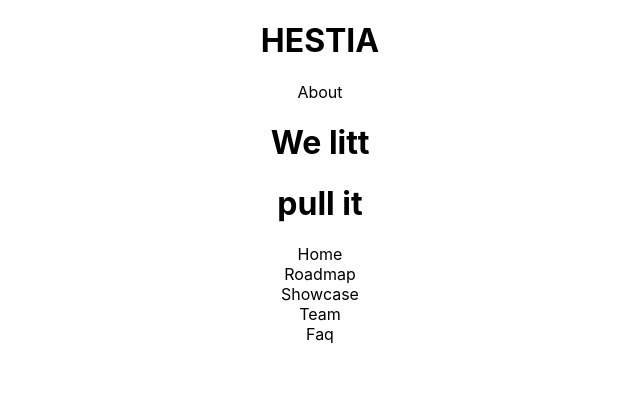
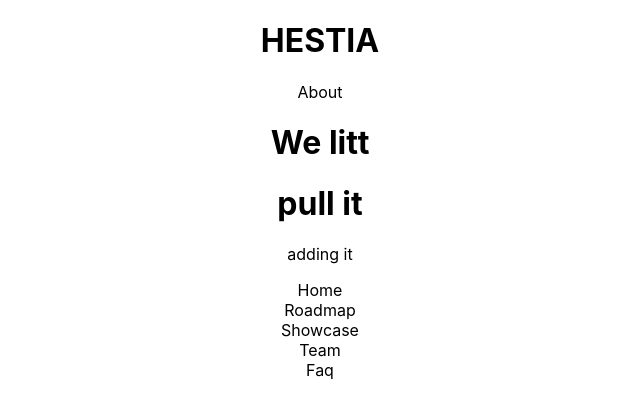
Before and after one commit to Olayinka19/project-hestia, a React (Create React App) app: page / in a window 1280 px wide. Shown: the top 418 px of the page, without its empty margins (320-960 px from the left). Built offline with nearby package versions, Linux system fonts and the light colour scheme.

Commit message:
we adding

```diff
--- a/src/components/About.js
+++ b/src/components/About.js
@@ -6,6 +6,7 @@ const About = () => {
       About
       <h1>We litt</h1>
       <h1>pull it</h1>
+      <p>adding it</p>
     </div>
 
   )
```
